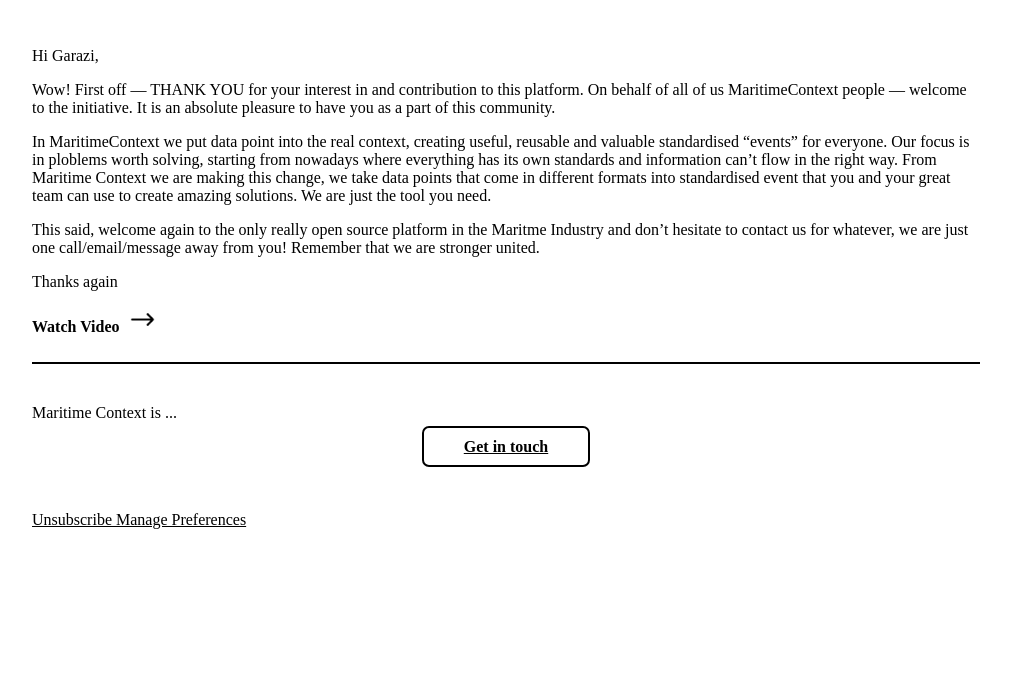
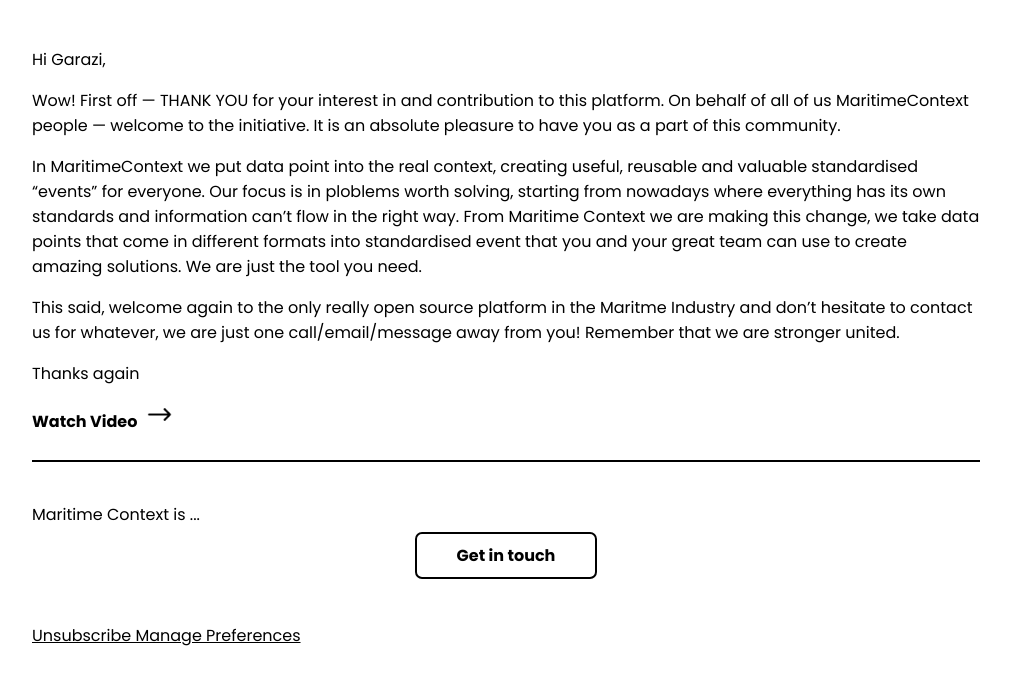
Before and after one commit to fortecsolutionwork/eskil, a plain HTML site: page email-temp.html in a window 1280 px wide. Shown: the part 619-1304 px from the top of the page, without its empty margins (134-1145 px from the left). Before the commit the page ends 1203 px from the top, so only its background shows below. Drawn offline with Linux system fonts and the light colour scheme.

Commit message:
latest changes

```diff
--- a/email-temp.html
+++ b/email-temp.html
@@ -29,31 +29,31 @@
                             <source src="movie.ogg" type="video/ogg">
                             Your browser does not support the video tag.
                           </video>
-                        <p>Hi Garazi,</p>
+                        <p style="font-family: poppins;">Hi Garazi,</p>
 
-                        <p>Wow! First off — THANK YOU for your interest in and contribution to this platform. On behalf of all of us MaritimeContext people — welcome to the initiative. It is an absolute pleasure to have you as a part of this community.</p>
+                        <p style="font-family: poppins;">Wow! First off — THANK YOU for your interest in and contribution to this platform. On behalf of all of us MaritimeContext people — welcome to the initiative. It is an absolute pleasure to have you as a part of this community.</p>
 
-                        <p>In MaritimeContext we put data point into the real context, creating useful, reusable and valuable standardised “events” for everyone. Our focus is in  ploblems worth solving, starting from nowadays where everything has its own standards and information can’t flow in the right way. From Maritime Context we are making this change, we take data points that come in different formats into standardised event that you and your great team can use to create amazing solutions. We are just the tool you need. </p>
+                        <p style="font-family: poppins;">In MaritimeContext we put data point into the real context, creating useful, reusable and valuable standardised “events” for everyone. Our focus is in  ploblems worth solving, starting from nowadays where everything has its own standards and information can’t flow in the right way. From Maritime Context we are making this change, we take data points that come in different formats into standardised event that you and your great team can use to create amazing solutions. We are just the tool you need. </p>
 
-                        <p>This said, welcome again to the only really open source platform in the Maritme Industry and don’t hesitate to contact us for whatever, we are just one call/email/message away from you! Remember that we are stronger united.</p>
-                        <p>Thanks again</p>
+                        <p style="font-family: poppins;">This said, welcome again to the only really open source platform in the Maritme Industry and don’t hesitate to contact us for whatever, we are just one call/email/message away from you! Remember that we are stronger united.</p>
+                        <p style="font-family: poppins;">Thanks again</p>
                         <div style="border-bottom: 2px solid black; margin-bottom: 40px; padding-bottom: 10px;">
-                           <p><strong>Watch Video</strong><img style="width: 25px; margin-left: 10px;" src="images/right-arrows.png"></p>
+                           <p style="font-family: poppins;"><strong>Watch Video</strong><img style="width: 25px; margin-left: 10px;" src="images/right-arrows.png"></p>
                         </div>
                       </div>
                     </div>
                   </div>
                   <div>
                     <div>
-                     <p>Maritime Context is ...</p>
+                     <p style="font-family: poppins;">Maritime Context is ...</p>
                     </div>
                     <div style="text-align: center;">
-                     <a style=" color: #000; border: 2px solid #000; padding: 10px 40px; border-radius: 7px; font-weight: bold;" href="#">Get in touch</a>
+                     <a style=" color: #000; border: 2px solid #000; padding: 10px 40px; border-radius: 7px; font-family: poppins; font-weight: bold; text-decoration: none;" href="#">Get in touch</a>
                     </div>
                 </div>
                 <div style=" margin-top: 55px; margin-bottom: 55px;">
                     <div>
-                     <a style="color: #000; text-decoration: underline;" href="#">Unsubscribe Manage Preferences</a>
+                     <a style="color: #000; text-decoration: underline; font-family: poppins;" href="#">Unsubscribe Manage Preferences</a>
                     </div>
                     <div>
 
```
